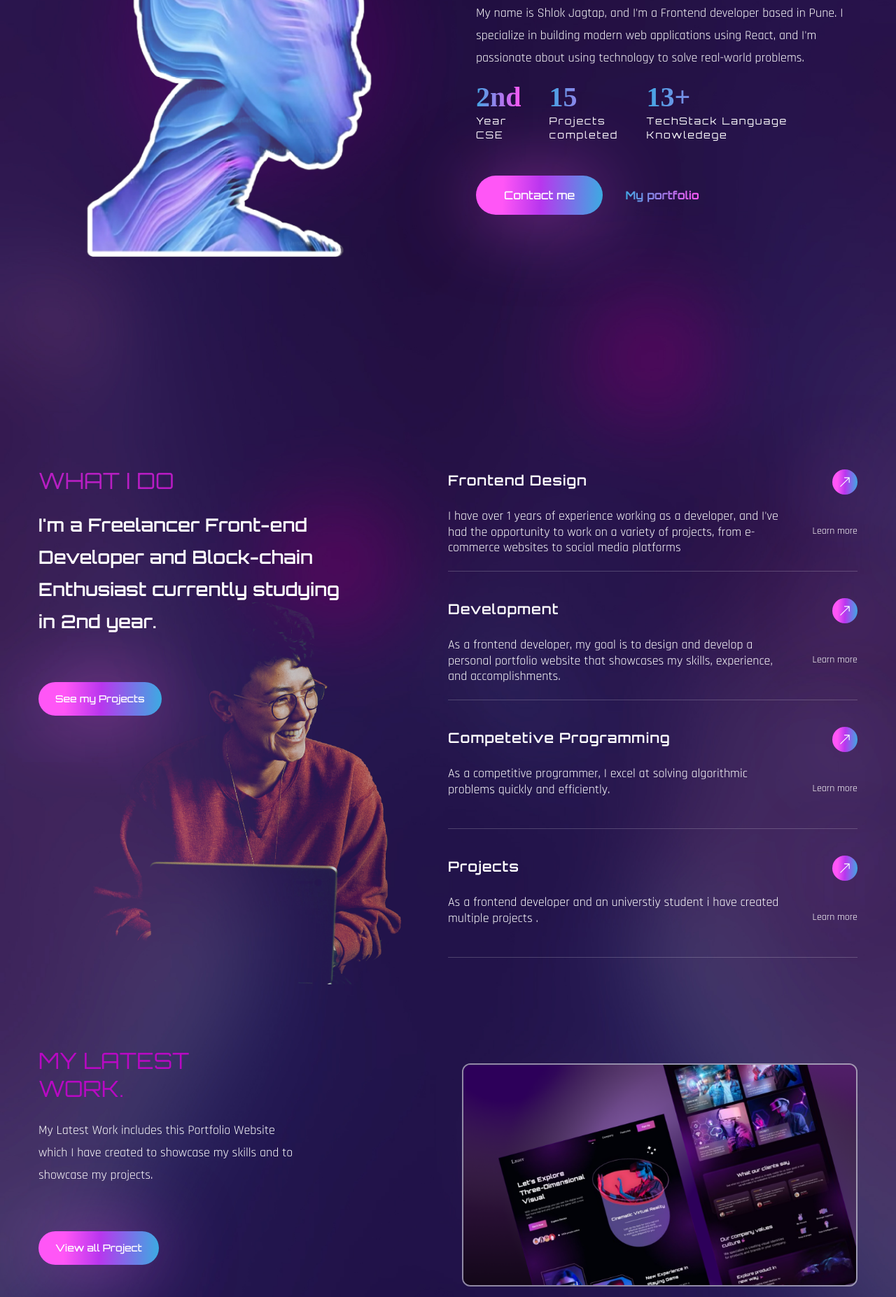
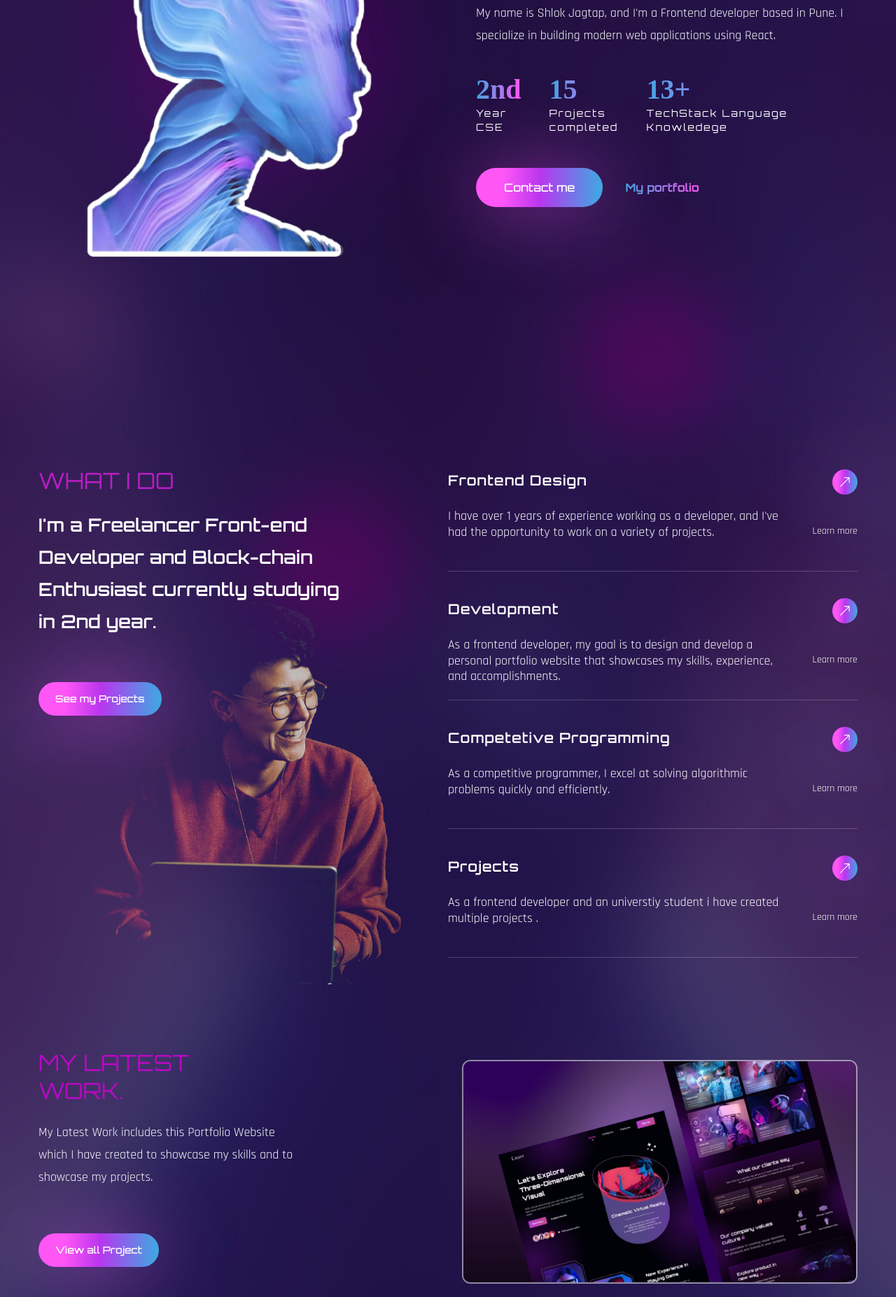
Before and after one commit to DeImOs-Sj/My-Portfolio, a React (Create React App) app: page / in a window 1280 px wide. Shown: the part 920-2774 px from the top of the page at 70% size. Built offline with nearby package versions, Linux system fonts and the light colour scheme; the HTML template or start-up script is replaced by a standard one; a web font is replaced by a local one.

Commit message:
fixed about me section in responsive design

```diff
--- a/src/components/About.jsx
+++ b/src/components/About.jsx
@@ -29,10 +29,10 @@ const About = () => {
            <h2 className='h2 text-accent'>About me.</h2>
            <h3 className='h3 mb-4'>I'm a Freelancer Front-end Developer and Block-chain Enthusiast .</h3>
            <p className='mb-6'>
-            My name is Shlok Jagtap, and I'm a Frontend developer based in Pune. I specialize in building modern web applications using React, and I'm passionate about using technology to solve real-world problems.
+            My name is Shlok Jagtap, and I'm a Frontend developer based in Pune. I specialize in building modern web applications using React.
            </p>
            {/* stats */}
-           <div className='flex gap-x-6 lg:gap-x-10 mb-12'>
+           <div className='flex gap-x-6 lg:gap-x-10 mb-12 pt-[21px]'>
              <div>
                <div className='text-[40px] font-tertiary text-gradient mb-2'>
                  {inView? <CountUp start={0} end={2} duration={3}/>: null}
--- a/src/components/Services.jsx
+++ b/src/components/Services.jsx
@@ -5,7 +5,7 @@ import {fadeIn} from'../variants';
 const services =[{
   name:'Frontend Design',
   description:
-  "I have over 1 years of experience working as a developer, and I've had the opportunity to work on a variety of projects, from e-commerce websites to social media platforms",
+  "I have over 1 years of experience working as a developer, and I've had the opportunity to work on a variety of projects.",
   link:'Learn more',
 },
   {
--- a/src/components/Work.jsx
+++ b/src/components/Work.jsx
@@ -49,7 +49,7 @@ export const Work = () => {
           initial='hidden'
           whileInView={'show'}
           viewport={{once:false,amount:0.3}}
-           className='flex-1 flex flex-col gap-y-6 pt-6'>
+           className='flex-1 flex flex-col gap-y-6 pt-4'>
             {/* image */}
             <div className='group relative overflow-hidden border-2 border-white/50 rounded-xl'>
               {/* overlay */}
```
